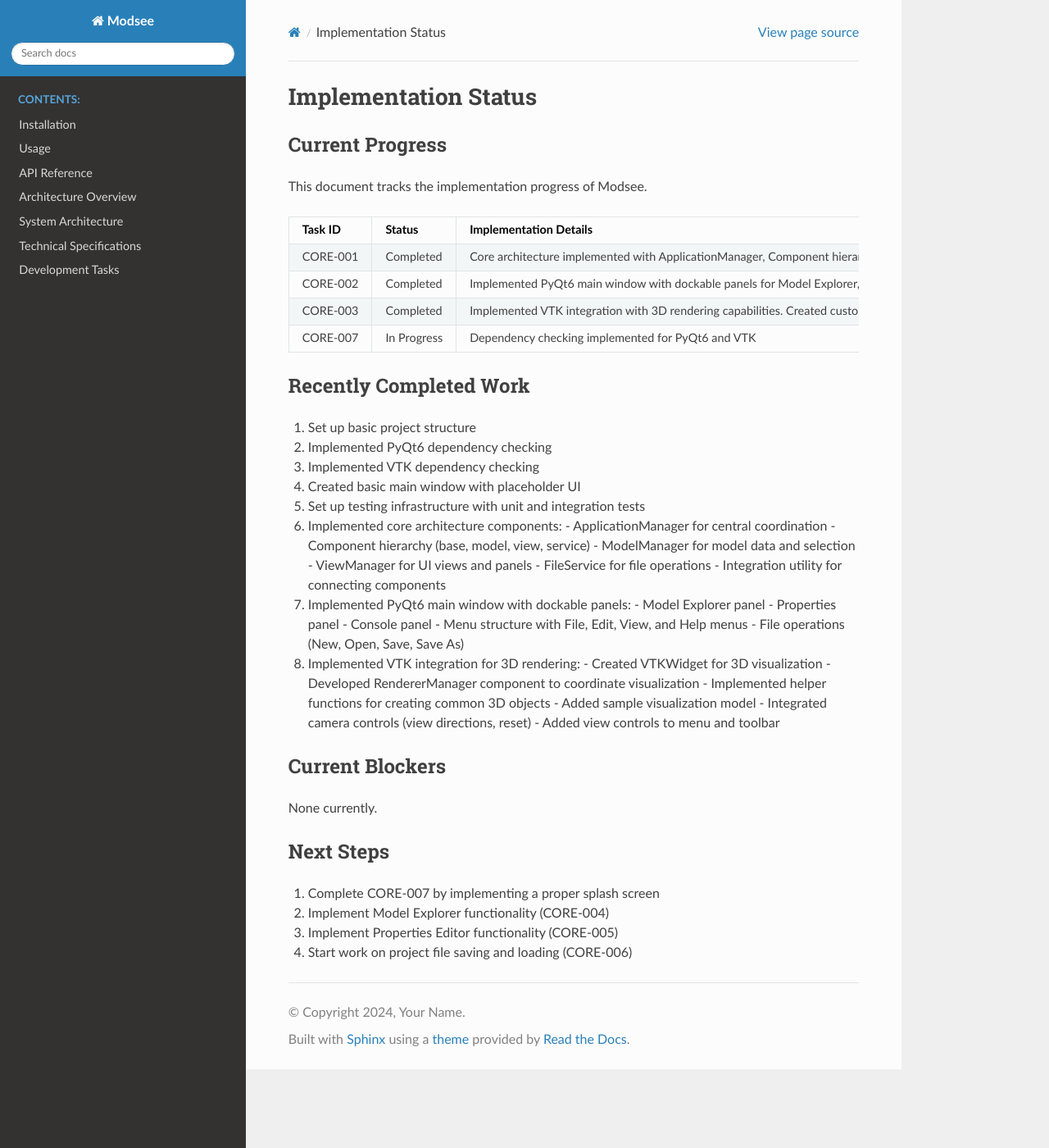
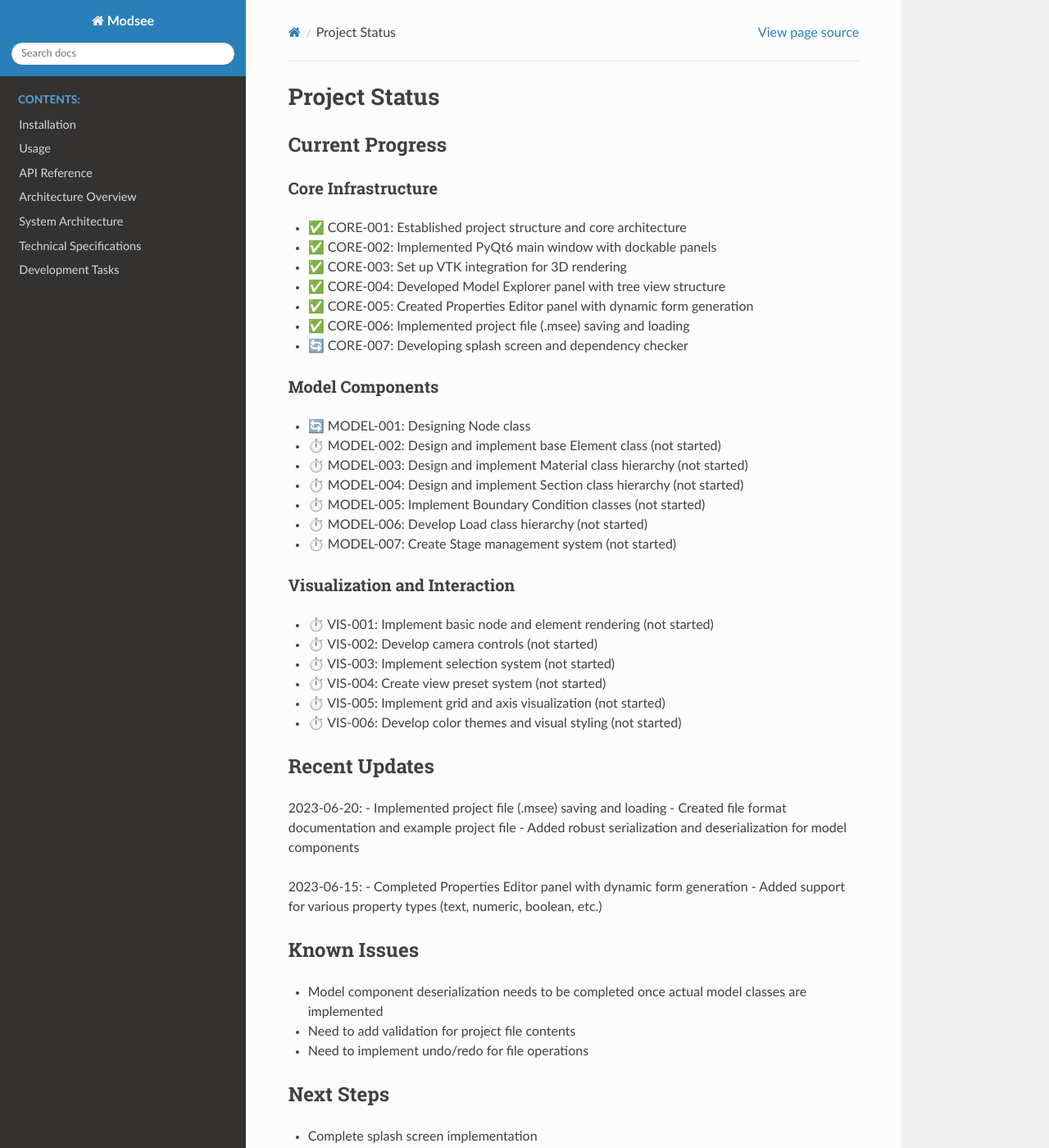
Before and after one commit to ModseeDev/Modsee, a Sphinx documentation site: the page built from docs/status.rst, in a window 1280 px wide and 1400 px high. Shown: the whole window at 82% size. Built offline with Sphinx 7.4.7 and the Read the Docs theme 3.1.0, drawn with Linux system fonts in a browser that asks for light colours; some of the changed text lies outside the part shown.

Commit message:
CORE-006 done

```diff
--- a/docs/status.rst
+++ b/docs/status.rst
@@ -1,74 +1,63 @@
-Implementation Status
-==================
+Project Status
+=============
 
 Current Progress
 --------------
 
-This document tracks the implementation progress of Modsee.
+Core Infrastructure
+~~~~~~~~~~~~~~~~
 
-.. list-table::
-   :header-rows: 1
-   :widths: 10 30 30 10
+- ✅ CORE-001: Established project structure and core architecture
+- ✅ CORE-002: Implemented PyQt6 main window with dockable panels
+- ✅ CORE-003: Set up VTK integration for 3D rendering
+- ✅ CORE-004: Developed Model Explorer panel with tree view structure
+- ✅ CORE-005: Created Properties Editor panel with dynamic form generation
+- ✅ CORE-006: Implemented project file (.msee) saving and loading
+- 🔄 CORE-007: Developing splash screen and dependency checker
 
-   * - Task ID
-     - Status
-     - Implementation Details
-     - Remaining Work
-   * - CORE-001
-     - Completed
-     - Core architecture implemented with ApplicationManager, Component hierarchy, ModelManager, ViewManager, FileService, and Integration utility
-     - None
-   * - CORE-002
-     - Completed
-     - Implemented PyQt6 main window with dockable panels for Model Explorer, Properties, and Console. Added menu structure and file operations.
-     - None
-   * - CORE-003
-     - Completed
-     - Implemented VTK integration with 3D rendering capabilities. Created custom VTK widget, renderer manager, and sample visualization.
-     - None
-   * - CORE-007
-     - In Progress
-     - Dependency checking implemented for PyQt6 and VTK
-     - Implement proper splash screen UI
+Model Components
+~~~~~~~~~~~~~~
 
-Recently Completed Work
---------------------
+- 🔄 MODEL-001: Designing Node class
+- ⏱️ MODEL-002: Design and implement base Element class (not started)
+- ⏱️ MODEL-003: Design and implement Material class hierarchy (not started)
+- ⏱️ MODEL-004: Design and implement Section class hierarchy (not started)
+- ⏱️ MODEL-005: Implement Boundary Condition classes (not started)
+- ⏱️ MODEL-006: Develop Load class hierarchy (not started)
+- ⏱️ MODEL-007: Create Stage management system (not started)
 
-1. Set up basic project structure
-2. Implemented PyQt6 dependency checking
-3. Implemented VTK dependency checking
-4. Created basic main window with placeholder UI
-5. Set up testing infrastructure with unit and integration tests
-6. Implemented core architecture components:
-   - ApplicationManager for central coordination
-   - Component hierarchy (base, model, view, service)
-   - ModelManager for model data and selection
-   - ViewManager for UI views and panels
-   - FileService for file operations
-   - Integration utility for connecting components
-7. Implemented PyQt6 main window with dockable panels:
-   - Model Explorer panel
-   - Properties panel
-   - Console panel
-   - Menu structure with File, Edit, View, and Help menus
-   - File operations (New, Open, Save, Save As)
-8. Implemented VTK integration for 3D rendering:
-   - Created VTKWidget for 3D visualization
-   - Developed RendererManager component to coordinate visualization
-   - Implemented helper functions for creating common 3D objects
-   - Added sample visualization model
-   - Integrated camera controls (view directions, reset)
-   - Added view controls to menu and toolbar
+Visualization and Interaction
+~~~~~~~~~~~~~~~~~~~~~~~~~~~
 
-Current Blockers
--------------
+- ⏱️ VIS-001: Implement basic node and element rendering (not started)
+- ⏱️ VIS-002: Develop camera controls (not started)
+- ⏱️ VIS-003: Implement selection system (not started)
+- ⏱️ VIS-004: Create view preset system (not started)
+- ⏱️ VIS-005: Implement grid and axis visualization (not started)
+- ⏱️ VIS-006: Develop color themes and visual styling (not started)
 
-None currently.
+Recent Updates
+------------
+
+2023-06-20:
+- Implemented project file (.msee) saving and loading
+- Created file format documentation and example project file
+- Added robust serialization and deserialization for model components
+
+2023-06-15:
+- Completed Properties Editor panel with dynamic form generation
+- Added support for various property types (text, numeric, boolean, etc.)
+
+Known Issues
+----------
+
+- Model component deserialization needs to be completed once actual model classes are implemented
+- Need to add validation for project file contents
+- Need to implement undo/redo for file operations
 
 Next Steps
---------
+---------
 
-1. Complete CORE-007 by implementing a proper splash screen
-2. Implement Model Explorer functionality (CORE-004)
-3. Implement Properties Editor functionality (CORE-005)
-4. Start work on project file saving and loading (CORE-006)
+- Complete splash screen implementation
+- Implement Node class and related functionality
+- Develop basic visualization of nodes and elements
--- a/docs/tasks/tasks.rst
+++ b/docs/tasks/tasks.rst
@@ -37,7 +37,7 @@ Core Infrastructure
      - High
    * - CORE-006
      - Implement project file (.msee) saving and loading
-     - Not Started
+     - Completed
      - High
    * - CORE-007
      - Develop splash screen and dependency checker
```
Also changed, not shown: docs/technical/file_format.rst (added, +279 -0 lines), 7 other files.
